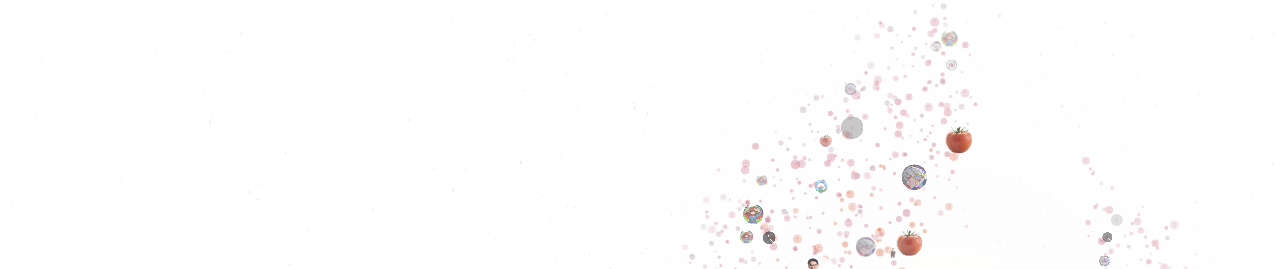
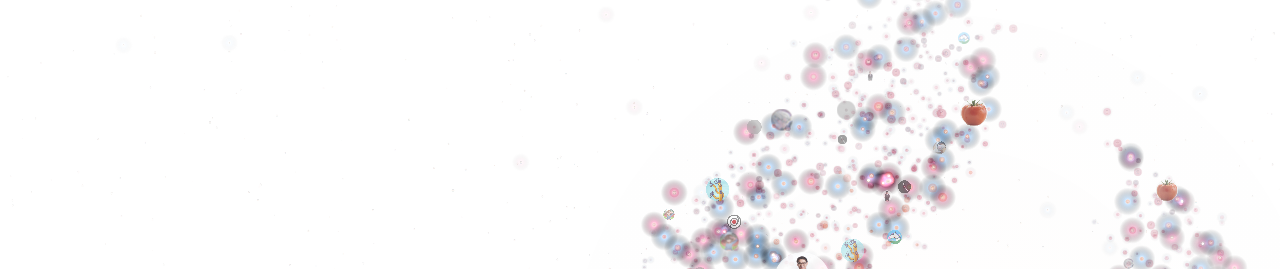
Before and after one commit to zjj917/huahuo-scroll-demo, a plain HTML site: page index.html in a window 1280 px wide. Shown: the part 94-363 px from the top of the page. Drawn offline with Linux system fonts and the light colour scheme.

Commit message:
Add luminous star cores and enlarge the hero logo field

```diff
--- a/index.html
+++ b/index.html
@@ -6,13 +6,13 @@
   <meta name="description" content="花火官网动态交互 Demo：按滚动顺序展示品牌主张、合作服务、案例与合作指南。">
   <meta name="color-scheme" content="light dark">
   <title>花火 · 滚动叙事 Demo</title>
-  <link rel="stylesheet" href="scroll-demo-tokens.css?v=20261120-volume-v1">
+  <link rel="stylesheet" href="scroll-demo-tokens.css?v=20261120-starlight-v1">
   <link rel="stylesheet" href="motion.css?v=20261120-user-underline-v3">
   <link rel="stylesheet" href="scroll-demo.css?v=20261120-glass-header-v1">
   <link rel="stylesheet" href="scroll-demo-tail.css?v=20261120-borderless-v1">
   <link rel="stylesheet" href="scroll-demo-nav.css?v=20261120-home-selected-v2">
   <script src="scroll-demo.js?v=20261120-service-handoff-v4" defer></script>
-  <script src="scroll-demo-dots.js?v=20261120-logo-shape-v1" defer></script>
+  <script src="scroll-demo-dots.js?v=20261120-starlight-v1" defer></script>
   <script src="scroll-demo-tail.js" defer></script>
   <script src="scroll-demo-nav.js?v=20261120-fire-depth-v3" defer></script>
 </head>
--- a/scroll-demo-dots.js
+++ b/scroll-demo-dots.js
@@ -15,6 +15,7 @@
   const portraits = [];
   const featuredPortraits = [];
   const softPortraits = [];
+  let starSprites = [];
   // Verified public accounts; representative leading creators, not a ranking.
   const featuredProfiles = [
     { mid: 546195, name: '老番茄', category: '游戏创作' },
@@ -97,6 +98,8 @@
       mediumCount: Number(token('medium-count')), smallCount: Number(token('small-count')),
       volumeSpread: Number(token('volume-spread')), depthSize: Number(token('depth-size')),
       depthFade: Number(token('depth-fade')), rearBlur: Number(token('rear-blur')),
+      shapeScale: Number(token('shape-scale')), starGlow: Number(token('star-glow')),
+      starCore: token('star-core'), starPink: token('star-pink'), starBlue: token('star-blue'),
       entryDuration: Number(token('entry-duration')),
       featuredDrift: Number(token('featured-drift')),
       reach: Number(token('reach')),
@@ -108,6 +111,18 @@
       fireFront: style.getPropertyValue('--hero-fire-front').trim(),
       fireCore: style.getPropertyValue('--hero-fire-core').trim(),
     };
+    starSprites = [palette.starPink, palette.starBlue].map(color => {
+      const sprite = document.createElement('canvas');
+      sprite.width = sprite.height = 64;
+      const pen = sprite.getContext('2d');
+      const glow = pen.createRadialGradient(32,32,0,32,32,32);
+      glow.addColorStop(0,palette.starCore);
+      glow.addColorStop(.09,palette.starCore);
+      glow.addColorStop(.22,color);
+      glow.addColorStop(1,'transparent');
+      pen.fillStyle = glow; pen.fillRect(0,0,64,64);
+      return sprite;
+    });
   }
   function resetPoints() {
     pointer.active = false;
@@ -167,9 +182,10 @@
     const regionWidth = Math.max(0, rightEdge - interactionLeft);
     const spaceAboveCopy = copyBounds.top - bounds.top - 120;
     const shapeRatio = canvas.dataset.heroShape === 'flame' ? .75 : 502/552;
-    const fireHeight = desktop ? Math.max(0, Math.min(height - 200, regionWidth * Math.min(1.12,.94/shapeRatio))) : Math.max(0, Math.min(spaceAboveCopy - 24, height * .28, width * .6));
+    const baseHeight = desktop ? Math.max(0, Math.min(height - 200, regionWidth * Math.min(1.12,.94/shapeRatio))) : Math.max(0, Math.min(spaceAboveCopy - 24, height * .28, width * .6));
+    const fireHeight = desktop ? Math.min(baseHeight * palette.shapeScale, height-120) : baseHeight;
     const fireWidth = fireHeight * shapeRatio;
-    const fireLeft = desktop ? interactionLeft + (regionWidth - fireWidth) / 2 : width * .68 - fireWidth / 2;
+    const fireLeft = desktop ? Math.max(copyBounds.right-bounds.left+20, Math.min(width-fireWidth-20, interactionLeft + (regionWidth-fireWidth)/2)) : width * .68 - fireWidth / 2;
     const fireTop = desktop ? (height - fireHeight) / 2 : 120 + (spaceAboveCopy - fireHeight) / 2;
     fireArea = fireHeight >= 100 ? { x: fireLeft, y: fireTop, width: fireWidth, height: fireHeight } : null;
     if (fireHeight >= 100) {
@@ -382,6 +398,22 @@
     const baseSize = smallSize + (featuredSize - smallSize) * featuredBlend;
     const size = baseSize + (Math.max(baseSize, palette.hoverSize * (.8 + point.depth * .3)) - baseSize) * emphasis;
     const radius = size / 2;
+    // Cached light sprites give a bright core and wide bloom without per-point
+    // shadowBlur. A sparse foreground population carries the strongest light.
+    if ((!point.featured && !point.tier) && (point.fire || point.depth > .94)) {
+      const pulse = reduced.matches || !finePointer.matches ? 1 : .82 + .18*Math.sin(flowTime*(.6+point.depth*.6)+point.phase);
+      const gathered = point.fire ? .12 + currentShape*.88 : .15;
+      const bright = point.depth > .84;
+      const glowSize = (bright ? 18+point.depth*10 : 6+point.depth*7) * (point.fire ? 1 : .65);
+      context.globalCompositeOperation = 'lighter';
+      context.globalAlpha = palette.starGlow * (bright ? .9 : .18) * gathered * pulse;
+      context.drawImage(starSprites[point.portrait%2],x-glowSize/2,y-glowSize/2,glowSize,glowSize);
+      if (bright) {
+        context.beginPath(); context.arc(x,y,.65+point.depth*.5,0,Math.PI*2);
+        context.fillStyle=palette.starCore; context.globalAlpha=palette.starGlow*gathered*pulse; context.fill();
+      }
+      context.globalCompositeOperation = 'source-over';
+    }
     if (point.fire && currentShape > .08) {
       const zone = point.center * .6 + point.depth * .4;
       const tone = zone > .77 ? palette.fireCore : zone > .54 ? palette.fireFront : zone > .28 ? palette.fireMid : palette.fireBack;
--- a/scroll-demo-tokens.css
+++ b/scroll-demo-tokens.css
@@ -75,6 +75,11 @@
   --hero-dot-depth-size: .3;
   --hero-dot-depth-fade: .42;
   --hero-dot-rear-blur: 5;
+  --hero-dot-shape-scale: 1.2;
+  --hero-dot-star-glow: .65;
+  --hero-dot-star-core: rgba(255,244,233,1);
+  --hero-dot-star-pink: rgba(255,145,191,1);
+  --hero-dot-star-blue: rgba(155,205,255,1);
   --hero-dot-entry-duration: 2.6;
   --hero-dot-featured-drift: 64;
   --hero-dot-reach: 185;
```
